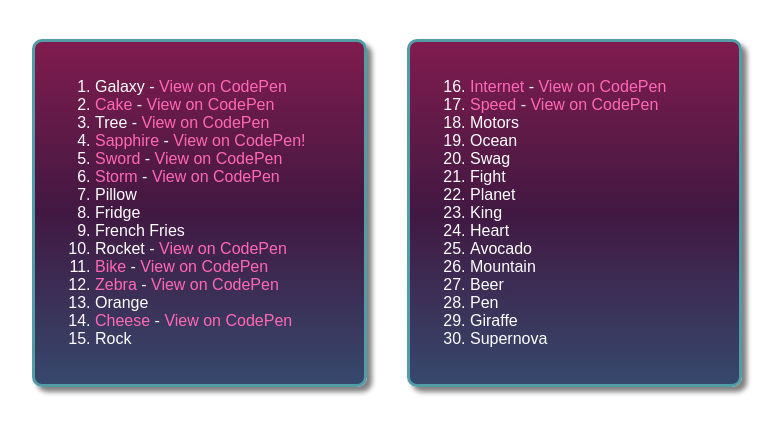
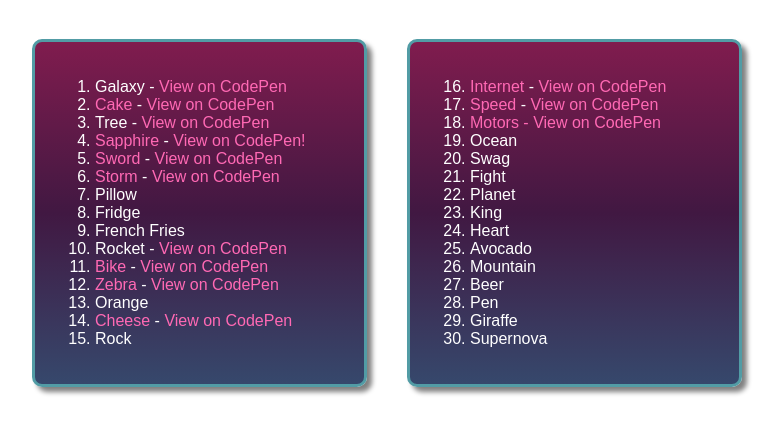
Before and after one commit to threadkind/codevember2017, a plain HTML site: page index.html in a window 1280 px wide. Shown: the part 61-494 px from the top of the page, without its empty margins (253-1034 px from the left). Drawn offline with Linux system fonts and the light colour scheme.

Commit message:
Updated index and motor script

```diff
--- a/index.html
+++ b/index.html
@@ -31,7 +31,7 @@
     <ol start="16">
   <li><a href="16Internet/internet.html">Internet</a> - <a href="https://codepen.io/threadkind/full/ZaaELo/" target="_blank">View on CodePen</a></li>
   <li><a href="17Speed/speed.html">Speed</a> - <a href="https://codepen.io/threadkind/full/vWpOjV/" target="_blank">View on CodePen</a></li>
-  <li>Motors</li>
+  <li><a href="18Motor/motor.html">Motors - <a href="https://codepen.io/threadkind/full/wPppMq/" target="_blank">View on CodePen</a></li>
   <li>Ocean</li>
   <li>Swag</li>
   <li>Fight</li>
```
Also changed, not shown: 18Motor/scripts.js (line endings or trailing spaces).
